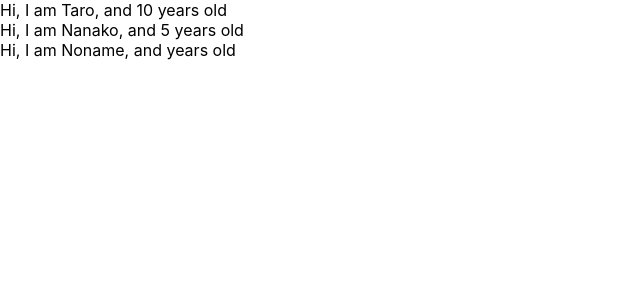
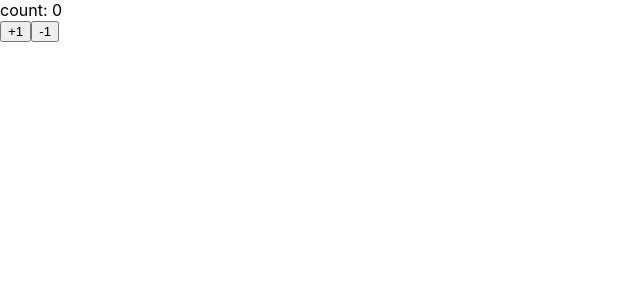
Before and after one commit to tsumuri-ohmiya/udemy-react-redux-crud-application, a React (Create React App) app: page / in a window 1280 px wide. Shown: the top 300 px of the page, without its empty margins (0-640 px from the left). Built offline with nearby package versions, Linux system fonts and the light colour scheme.

Commit message:
learn state and setState

```diff
--- a/src/App.js
+++ b/src/App.js
@@ -1,37 +1,32 @@
-import React from 'react';
-import PropTypes from 'prop-types'
+import React, { Component } from 'react';
 
-const App = () => {
-  const profiles = [
-    {
-      name: "Taro", age: 10
-    },
-    {
-      name: "Nanako", age: 5
-    },
-    {
-      name: "Noname"
-    },
-  ]
+const App = () => (<Counter></Counter>)
 
-  return (
-    <div>
-      {
-        profiles.map((profile, index) => {
-          return <User name={profile.name} age={profile.age} key={index}/>;
-        })
-      }
-    </div>
-  )
-}
 
-const User = (props) => {
-  return <div className="">Hi, I am {props.name}, and {props.age} years old</div>;
-}
+class Counter extends Component {
+  constructor(props) {
+    super(props);
+    this.state = {count: 0};
 
-User.propTypes = {
-  name: PropTypes.string,
-  age: PropTypes.number.isRequired
+  }
+  hundlePlusButton = () => {
+    this.setState({count: this.state.count + 1});
+  }
+
+  hundleMinusButton = () => {
+    this.setState({count: this.state.count - 1});
+  }
+
+  render() {
+    console.log(this.state);
+    return  (
+      <React.Fragment>
+        <div>count: { this.state.count }</div>
+        <button onClick={ this.hundlePlusButton }>+1</button>
+        <button onClick={ this.hundleMinusButton }>-1</button>
+      </React.Fragment>
+    )
+  }
 }
 
 export default App;
```
